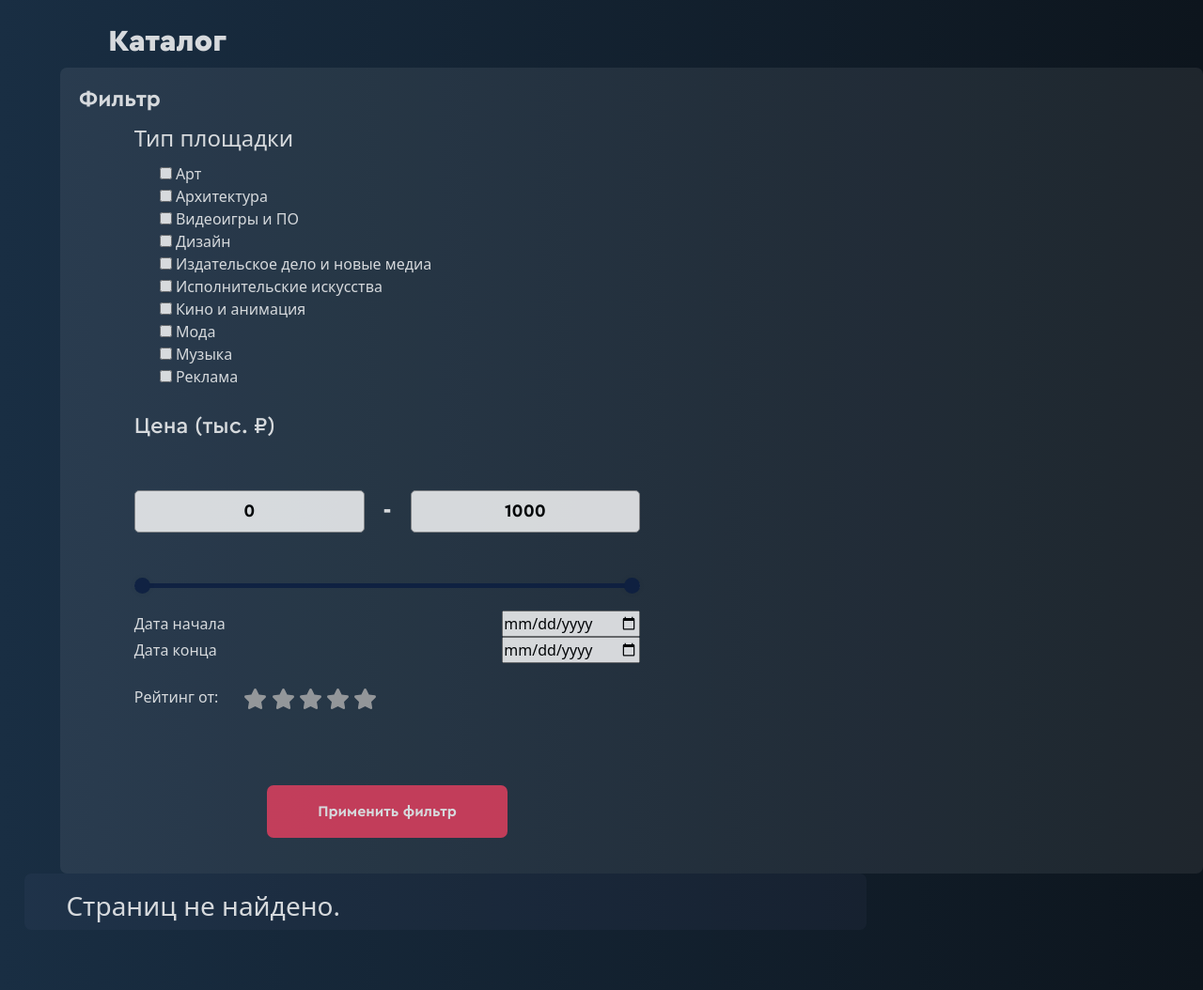
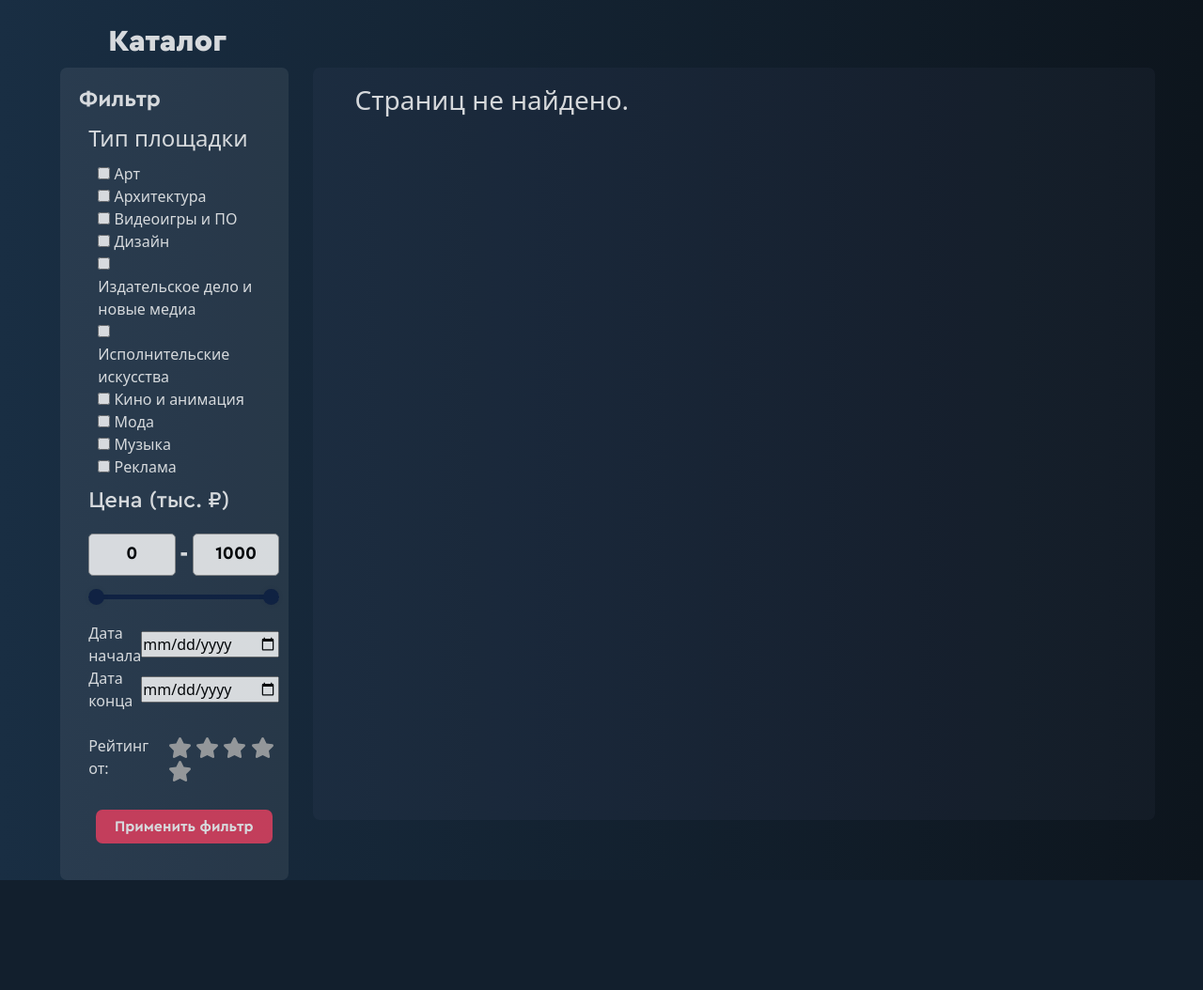
Before and after one commit to dffTu/hackathon_aki, a Django app: page /catalogue/page/1/ in a window 1280 px wide. Shown: the part 110-1164 px from the top of the page at 94% size. After the commit the page ends 1047 px from the top, so only its background shows below. Run offline with Django 3.2, Linux system fonts and the light colour scheme; data that the repository does not hold is empty.

Commit message:
Fixed catalogue page style

```diff
--- a/hackathon_aki/platforms/static/platforms/css/catalogue_page.css
+++ b/hackathon_aki/platforms/static/platforms/css/catalogue_page.css
@@ -100,6 +100,7 @@ button {
 
 .row {
     --bs-gutter-x: 0;
+    flex-wrap: nowrap;
 }
 
 .platform {
```
